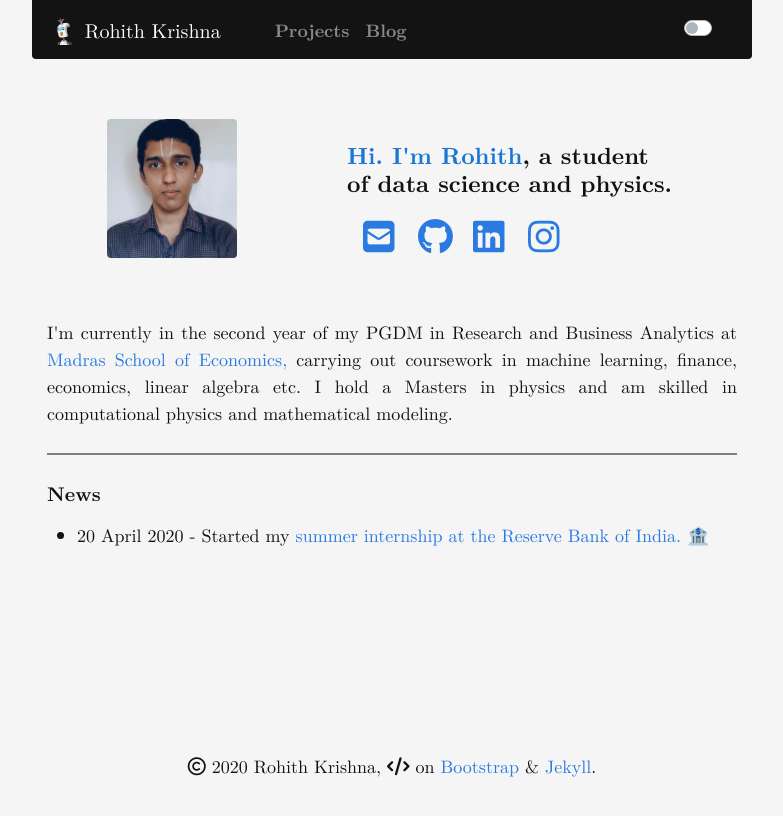
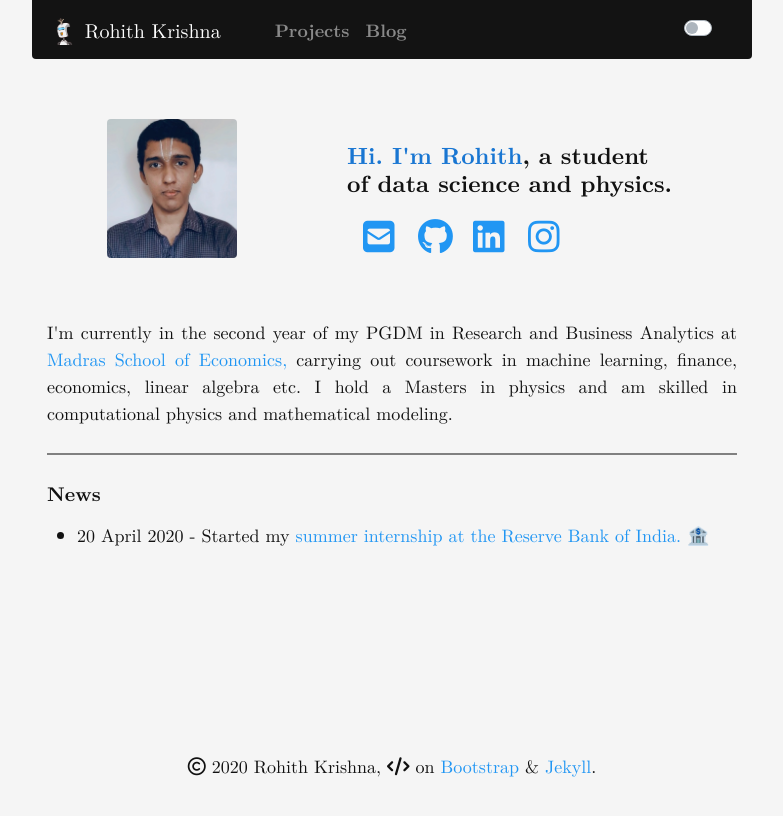
Before and after one commit to rohithmay/rohithmay.github.io, a Jekyll site: the page built from index.md, in a window 1280 px wide. Shown: the top 816 px of the page, without its empty margins (248-1031 px from the left). Built offline with Jekyll 4.4.1, drawn with Linux system fonts in a browser that asks for light colours; nearby versions of some CDN libraries; a style sheet for code colours, icons or effects is not loaded.

Commit message:
Update _base.scss

```diff
--- a/_sass/_base.scss
+++ b/_sass/_base.scss
@@ -229,7 +229,8 @@
  * Links
  */
 a {
-    color: $brand-color;
+    // color: $brand-color;
+    color: #2196F3;
     text-decoration: none;
     font-weight: normal;
 
```
